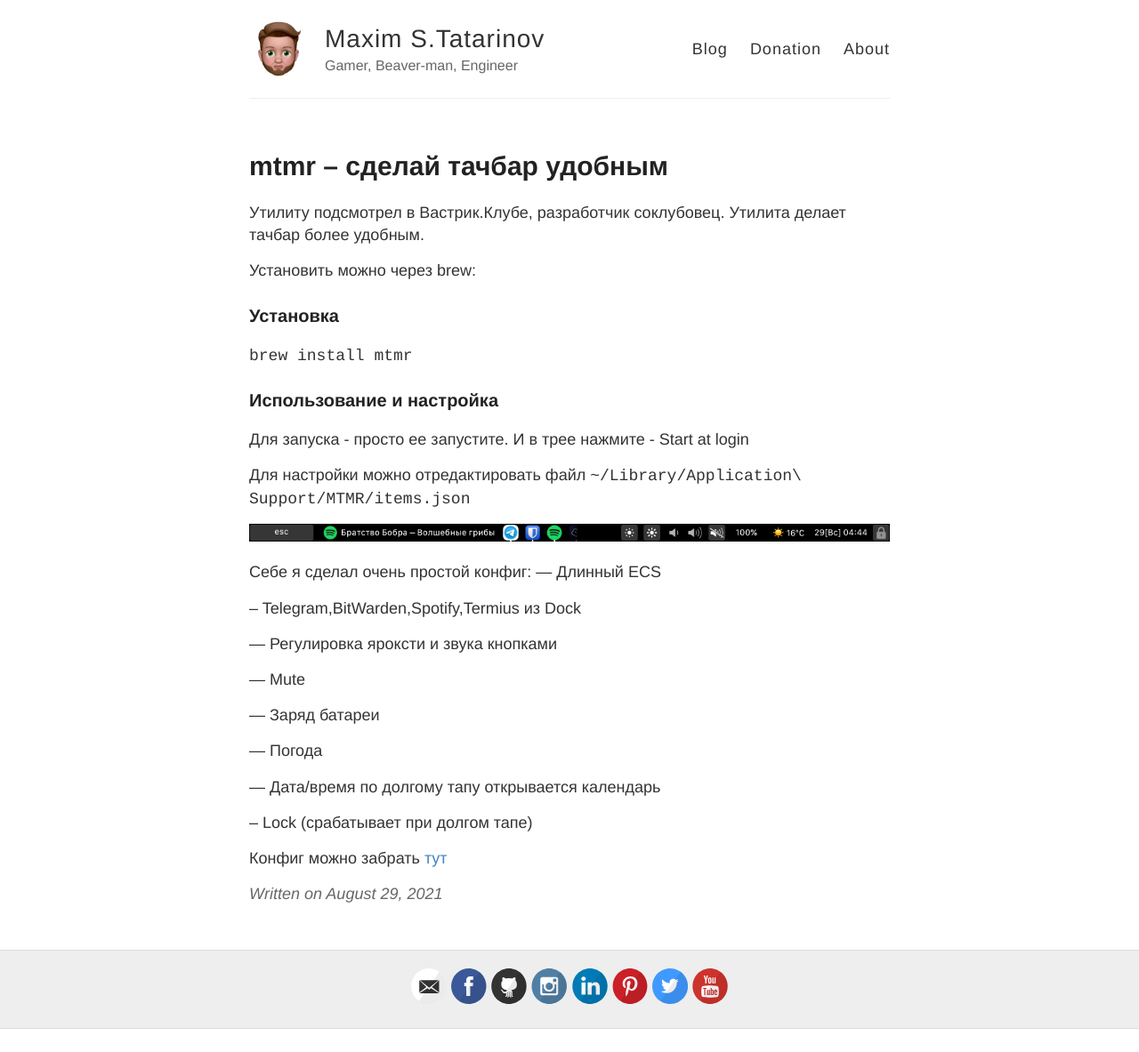
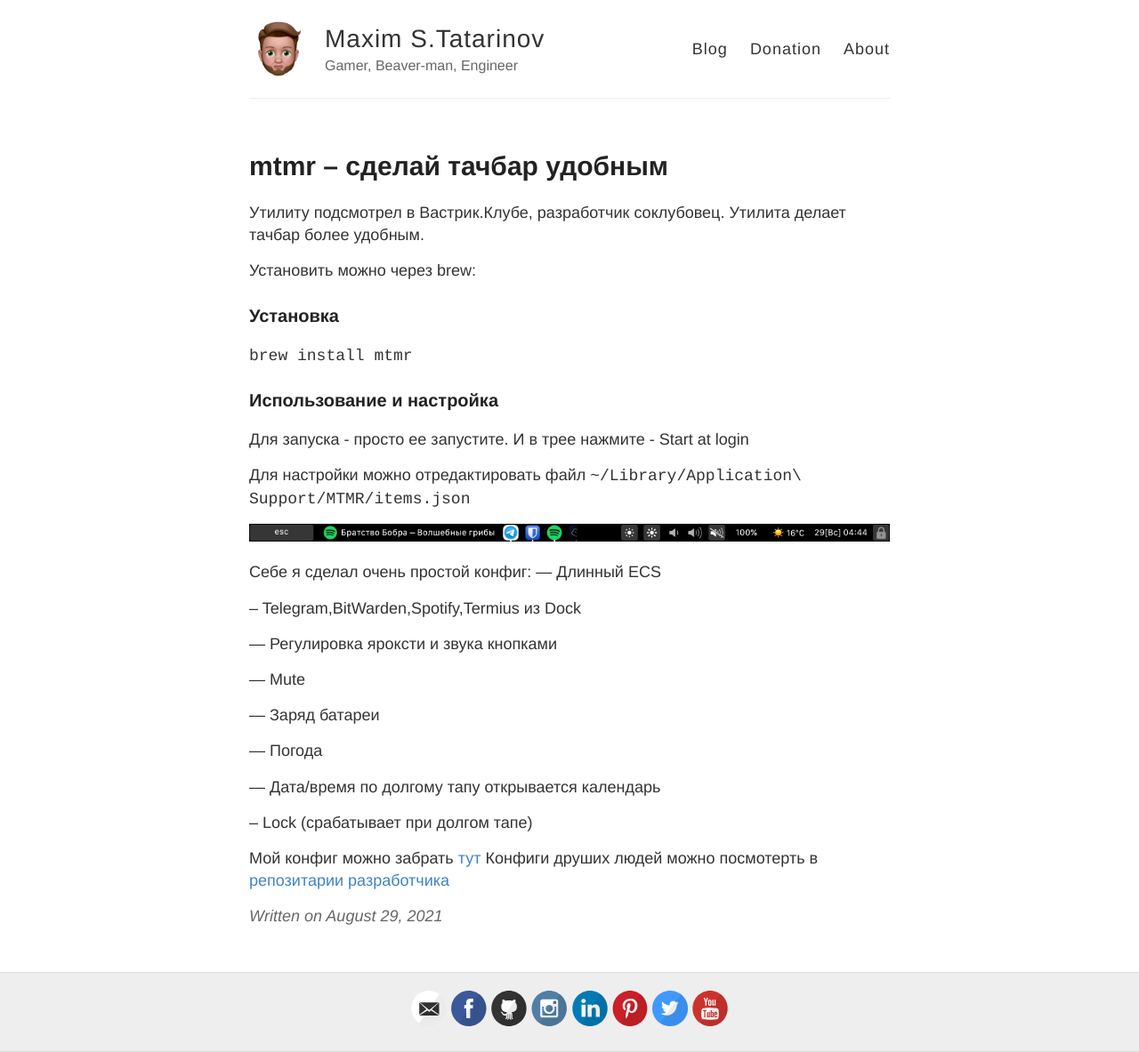
Before and after one commit to tatarinovms/tatarinovms.github.io, a Jekyll site: the page built from _posts/2021-08-29-mtmr.md, in a window 1280 px wide. Shown: the whole page at 89% size. Built offline with Jekyll 4.4.1, drawn with Linux system fonts in a browser that asks for light colours; before the commit the page ends 1157 px from its top, so only the background shows below that.

Commit message:
Update 2021-08-29-mtmr.md

```diff
--- a/_posts/2021-08-29-mtmr.md
+++ b/_posts/2021-08-29-mtmr.md
@@ -39,4 +39,5 @@ brew install mtmr
 
 – Lock (срабатывает при долгом тапе)
 
-Конфиг можно забрать [тут](https://raw.githubusercontent.com/tatarinovms/tatarinovms.github.io/master/images/posts/items.json)
+Мой конфиг можно забрать [тут](https://raw.githubusercontent.com/tatarinovms/tatarinovms.github.io/master/images/posts/items.json)
+Конфиги друших людей можно посмотерть в [репозитарии разработчика](https://github.com/Toxblh/MTMR-presets)
```
